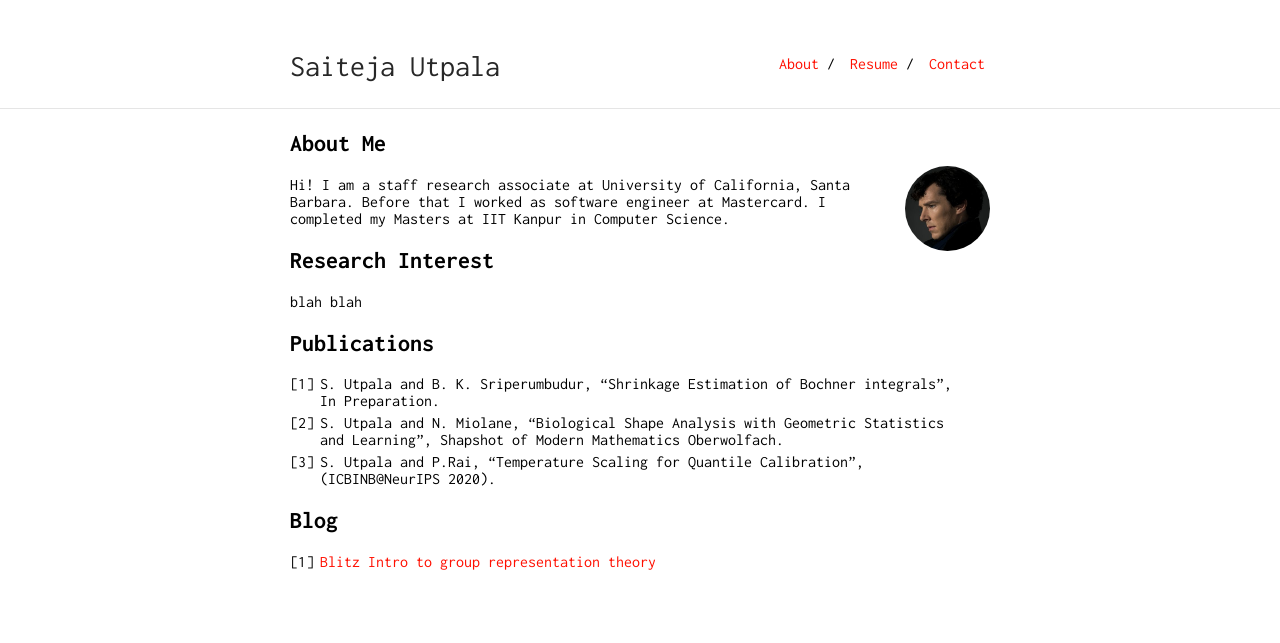
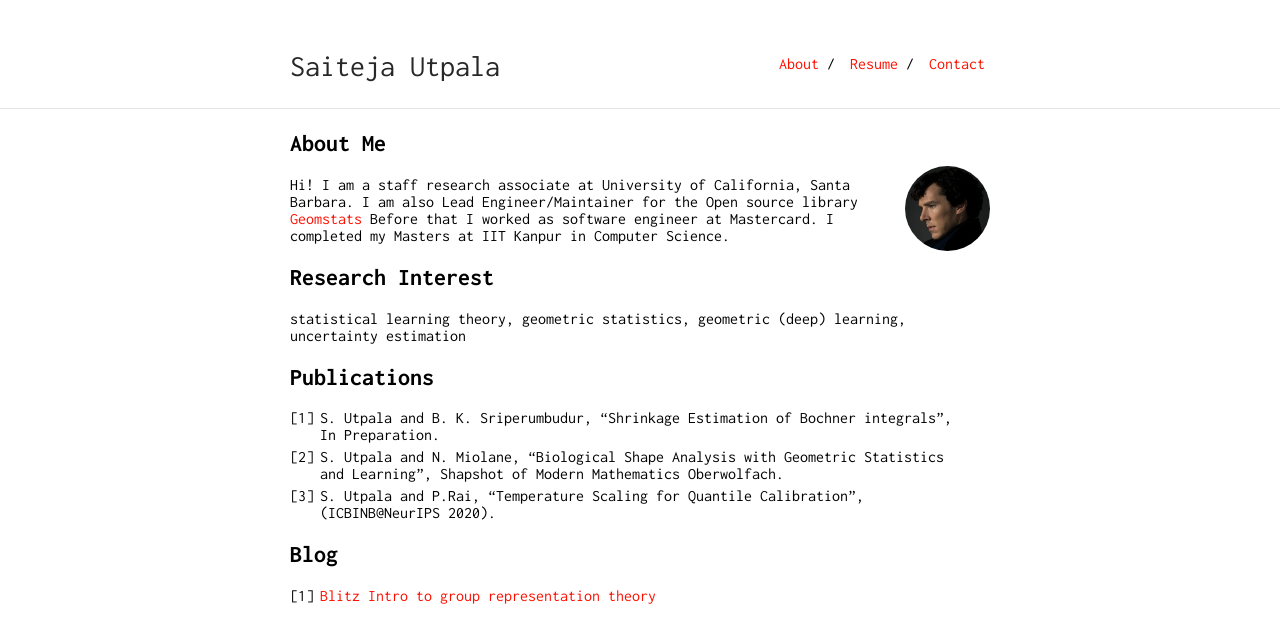
Before and after one commit to SaitejaUtpala/saitejautpala.github.io, a Jekyll site: the page built from index.md, in a window 1280 px wide. Shown: the top 643 px of the page. Built offline with Jekyll 4.4.1, drawn with Linux system fonts in a browser that asks for light colours; our own code applies the rules of GitHub Pages for plain Markdown files.

Commit message:
add index.md

```diff
--- a/index.md
+++ b/index.md
@@ -6,12 +6,12 @@ layout: default
 
 <img class="profile-picture" src="sherlock.jpg">
 
-Hi! I am a staff research associate at University of California, Santa Barbara. Before that I worked as
+Hi! I am a staff research associate at University of California, Santa Barbara. I am also Lead Engineer/Maintainer for the Open source library <a href="https://github.com/geomstats/geomstats">Geomstats</a>  Before that I worked as
 software engineer at Mastercard. I completed my Masters at IIT Kanpur in Computer Science.
 
 ## Research Interest
 
-blah blah
+statistical learning theory, geometric statistics, geometric (deep) learning, uncertainty estimation
 
 
 
```
